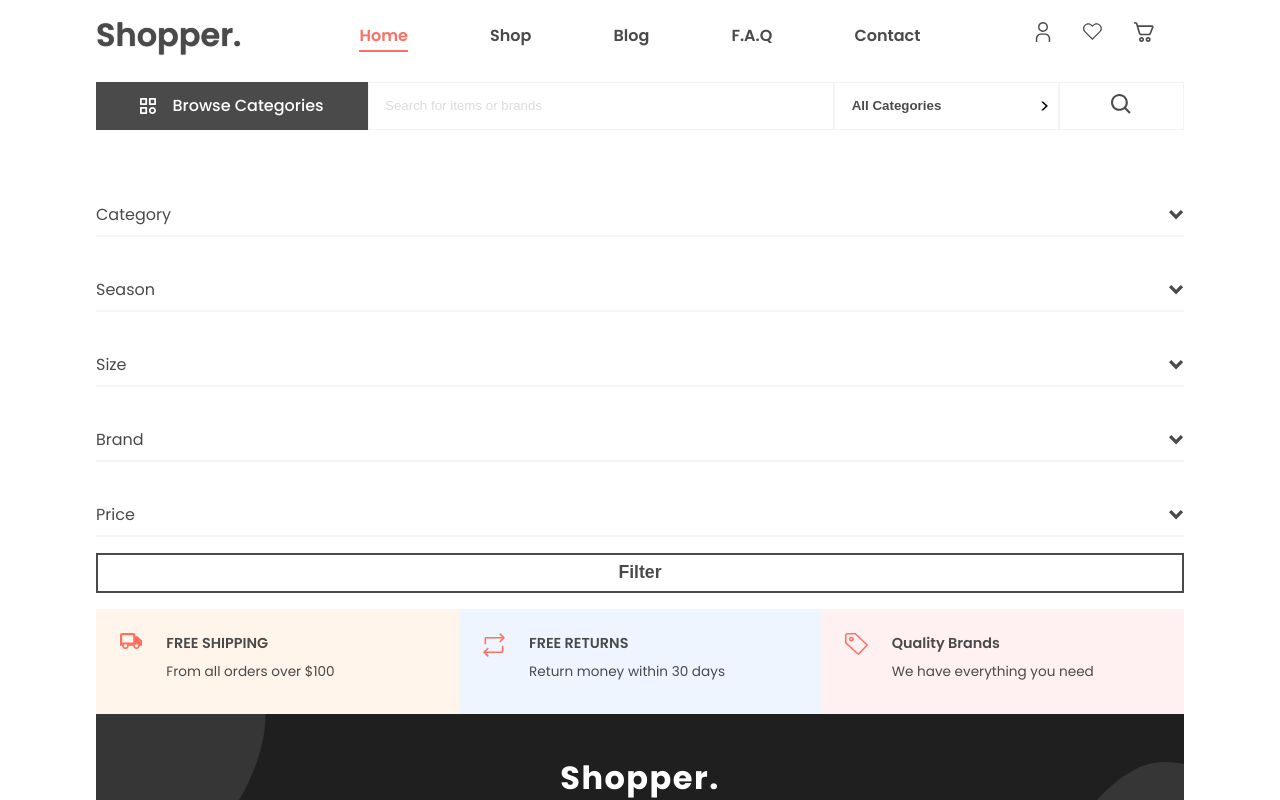
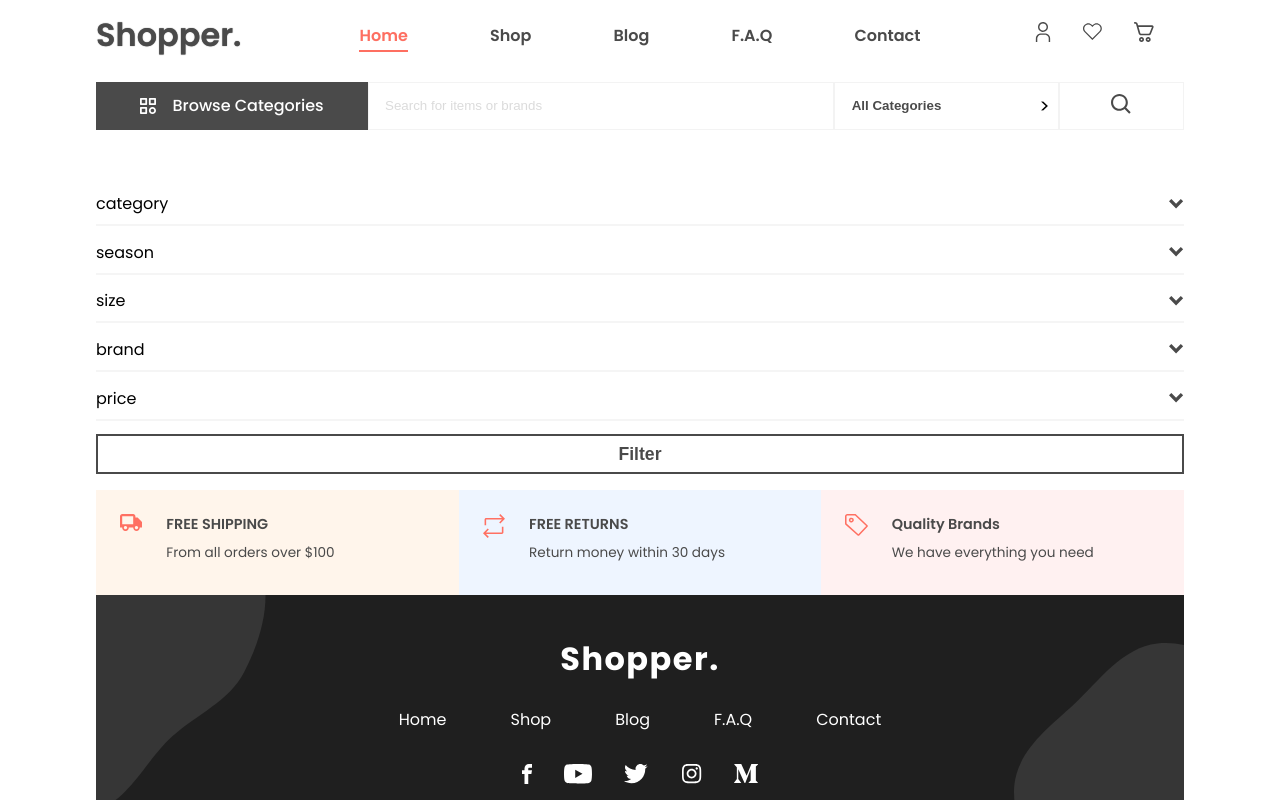
Before and after one commit to Ahd-3hd/next-ecommerce-ts, a Next.js app: page /shop in a window 1280 px wide. Shown: the top 800 px of the page. Built offline with nearby package versions, Linux system fonts and the light colour scheme.

Commit message:
create filters

```diff
--- a/pages/shop/index.tsx
+++ b/pages/shop/index.tsx
@@ -1,3 +1,6 @@
+import { useState, useEffect } from "react";
+import { useRouter } from "next/router";
+
 import Head from "next/head";
 import {
   Wrapper,
@@ -10,32 +13,43 @@ import {
 const catDum = [
   {
     id: 0,
-    title: "Category",
-    options: ["All", "Women", "Men"],
+    title: "category",
+    options: ["all", "women", "men"],
   },
   {
     id: 1,
-    title: "Season",
-    options: ["All", "Summer", "Winter", "Spring", "Fall"],
+    title: "season",
+    options: ["all", "summer", "winter", "spring", "fall"],
   },
   {
     id: 2,
-    title: "Size",
-    options: ["All", "sm", "md", "lg", "xl"],
+    title: "size",
+    options: ["all", "sm", "md", "lg", "xl"],
   },
   {
     id: 3,
-    title: "Brand",
-    options: ["All", "One", "Two", "Three", "Four"],
+    title: "brand",
+    options: ["all", "one", "two", "three", "four"],
   },
   {
     id: 4,
-    title: "Price",
-    options: ["All", "< $500", "< $1000", "< $2000", "< $3000"],
+    title: "price",
+    options: ["all", "< $500", "< $1000", "< $2000", "< $3000"],
   },
 ];
+export default function Shop() {
+  const [searchParams, setSearchParams] = useState({
+    category: "all",
+    season: "all",
+    size: "all",
+    brand: "all",
+    price: "all",
+  });
+  const router = useRouter();
+  const handleFilter = () => {
+    console.log(searchParams);
+  };
 
-export default function Shop() {
   return (
     <>
       <Head>
@@ -43,13 +57,26 @@ export default function Shop() {
       </Head>
       <Wrapper>
         <FilterSection>
-          {catDum.map((item) => (
-            <Dropdown key={item.id} title={item.title} options={item.options} />
+          {catDum.map((entry) => (
+            <Dropdown
+              key={entry.id}
+              title={entry.title}
+              options={entry.options}
+              setParams={setSearchParams}
+              checked={searchParams[entry.title]}
+            />
           ))}
-          <FilterButton>Filter</FilterButton>
+          <FilterButton onClick={handleFilter}>Filter</FilterButton>
         </FilterSection>
         <ProductsSection></ProductsSection>
       </Wrapper>
     </>
   );
 }
+
+export async function getServerSideProps(context) {
+  console.log(context.query);
+  return {
+    props: {}, // will be passed to the page component as props
+  };
+}
--- a/styles/Shop.style.tsx
+++ b/styles/Shop.style.tsx
@@ -1,6 +1,5 @@
-import { useState } from "react";
+import { useEffect, useState } from "react";
 import styled from "styled-components";
-import { DropdownOptions } from "../components/Navbar/index.style";
 import CaretDown from "../svg/CaretDown.svg";
 
 export const Wrapper = styled.div`
@@ -25,20 +24,16 @@ export const FilterButton = styled.button`
     color: #fff;
   }
 `;
-export const DropDownContainer = styled.div``;
-export const LabelContainer = styled.div`
+
+export const DropdownContainer = styled.div`
+  padding-bottom: 0.5rem;
+  border-bottom: 2px solid ${({ theme: { colors } }) => colors.grey};
+  margin: 0.85rem 0;
+`;
+export const DropdownHeader = styled.div<{ toggle: boolean }>`
   display: flex;
+  align-items: center;
   justify-content: space-between;
-  align-items: flex-start;
-  padding: 0.5rem 0;
-  border-bottom: 2px solid ${({ theme: { colors } }) => colors.grey};
-  margin: 1rem 0;
-  cursor: pointer;
-`;
-export const Label = styled.span`
-  color: ${({ theme: { colors } }) => colors.primary};
-`;
-export const DropdownCaret = styled.div<{ toggle: boolean }>`
   > svg {
     fill: ${({ theme: { colors } }) => colors.primary};
     width: 15px;
@@ -46,55 +41,93 @@ export const DropdownCaret = styled.div<{ toggle: boolean }>`
     transform: rotateZ(${({ toggle }) => (toggle ? "180deg" : "0deg")});
   }
 `;
+export const DropdownHeaderTitle = styled.span`
+  fill: ${({ theme: { colors } }) => colors.primary};
+  margin: 0;
+`;
 
-export const DropDownOptionsContainer = styled.div<{
+export const DropdownOptionsContainer = styled.div<{
+  optionsNum: number;
   toggle: boolean;
-  height: number;
 }>`
-  height: ${({ toggle, height }) => (toggle ? height : 0)}px;
+  height: ${({ toggle, optionsNum }) =>
+    toggle ? `${optionsNum * 32}px` : "0"};
   overflow: hidden;
-  transition: height 0.3s ease;
+  transition: height 0.4s ease;
 `;
-export const DropDownOption = styled.div`
+export const DropdownOption = styled.div`
   display: flex;
   align-items: center;
-  height: 40px;
+  height: 32px;
 `;
-export const OptionLabel = styled.label`
-  font-size: 0.85rem;
-  color: ${({ theme: { colors } }) => colors.primary};
-`;
-export const OptionInput = styled.input`
+export const DropdownRadio = styled.input`
   display: none;
 `;
-export const OptionInputReplacement = styled.div`
-  width: 20px;
-  height: 20px;
+export const DropdownLabel = styled.label`
+  font-size: 0.9rem;
+`;
+export const CustomRadio = styled.div<{ checked: boolean }>`
+  height: 16px;
+  width: 16px;
+  border-radius: 15px;
   background: ${({ theme: { colors } }) => colors.primary};
-  margin-right: 1rem;
-  border-radius: 20px;
+  margin-right: 0.5rem;
   position: relative;
+  ::after {
+    content: "";
+    position: absolute;
+    width: ${({ checked }) => (checked ? "10px" : "0")};
+    height: ${({ checked }) => (checked ? "10px" : "0")};
+    top: 50%;
+    left: 50%;
+    transform: translate(-50%, -50%) scale(1);
+    border-radius: 100%;
+    background: ${({ theme: { colors } }) => colors.grey};
+    transition: all 0.3s ease;
+  }
 `;
 
-export const Dropdown = ({ title, options }) => {
-  const [toggle, setToggle] = useState(false);
+export const Dropdown = ({ title, options, setParams, checked }) => {
+  const [toggleOptions, setToggleOptions] = useState(false);
+  const [isChecked, setIsChecked] = useState("all");
+  useEffect(() => {
+    setIsChecked(checked);
+  }, []);
   return (
-    <DropDownContainer>
-      <LabelContainer onClick={() => setToggle((prevState) => !prevState)}>
-        <Label>{title}</Label>
-        <DropdownCaret toggle={toggle}>
-          <CaretDown />
-        </DropdownCaret>
-      </LabelContainer>
-      <DropDownOptionsContainer toggle={toggle} height={options.length * 40}>
-        {options.map((opt) => (
-          <DropDownOption key={opt}>
-            <OptionInputReplacement id={opt} />
-            <OptionInput id={opt} type="radio"></OptionInput>
-            <OptionLabel htmlFor={opt}>{opt}</OptionLabel>
-          </DropDownOption>
+    <DropdownContainer>
+      <DropdownHeader
+        onClick={() => setToggleOptions((prevState) => !prevState)}
+        toggle={toggleOptions}
+      >
+        <DropdownHeaderTitle>{title}</DropdownHeaderTitle>
+        <CaretDown />
+      </DropdownHeader>
+      <DropdownOptionsContainer
+        optionsNum={options.length}
+        toggle={toggleOptions}
+      >
+        {options.map((option) => (
+          <DropdownOption key={option}>
+            <CustomRadio checked={isChecked === option} />
+            <DropdownRadio
+              type="radio"
+              id={`${option}${title}`}
+              name={title}
+              defaultChecked={checked === option}
+              onChange={() =>
+                setParams((prevState) => {
+                  setIsChecked(option);
+                  prevState[title] = option;
+                  return prevState;
+                })
+              }
+            />
+            <DropdownLabel htmlFor={`${option}${title}`}>
+              {option}
+            </DropdownLabel>
+          </DropdownOption>
         ))}
-      </DropDownOptionsContainer>
-    </DropDownContainer>
+      </DropdownOptionsContainer>
+    </DropdownContainer>
   );
 };
```
